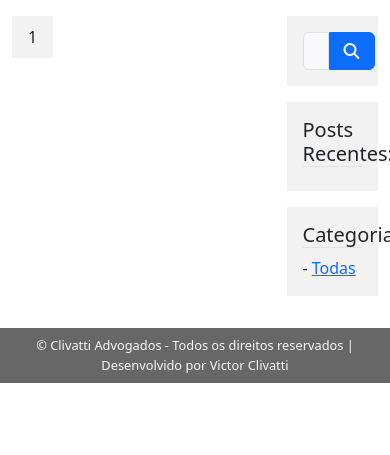
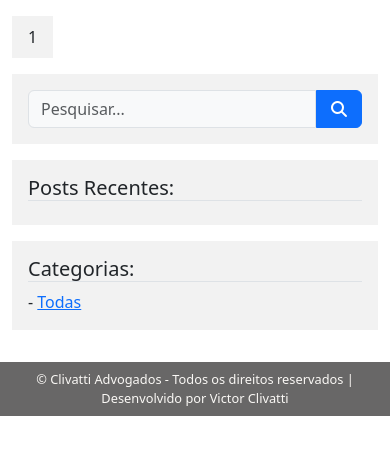
Before and after one commit to victorclivatti/Clivatti_Advogados_Blog, a Django app: page /blog/ in a window 390 px wide; the page is wider, and only the part inside the window is pictured. Shown: the part 224-679 px from the top of that part. Run offline with Django 5.2, Linux system fonts and the light colour scheme; data that the repository does not hold is empty; some libraries are stand-ins or nearby versions.

Commit message:
small css fixes

```diff
--- a/blog/static/blog/css/blog.css
+++ b/blog/static/blog/css/blog.css
@@ -60,3 +60,13 @@ h2{
 
     }
 }
+
+@media (max-width: 640px) {
+    #main{
+        flex-direction: column;
+
+        section{
+            width: 100% !important;
+        }
+    }
+}
--- a/core/settings.py
+++ b/core/settings.py
@@ -25,7 +25,10 @@ SECRET_KEY = "django-insecure-^1ylp++4mf01w3ez0ox^@p_8%$ft8ovo=)pp&93o4_a(9dc%px
 # SECURITY WARNING: don't run with debug turned on in production!
 DEBUG = True
 
-ALLOWED_HOSTS = []
+ALLOWED_HOSTS = ['*']
+CSRF_TRUSTED_ORIGINS = [
+    "https://f4cde07bc887.ngrok-free.app"
+]
 
 
 # Application definition
--- a/landing/static/landing/css/home.css
+++ b/landing/static/landing/css/home.css
@@ -56,6 +56,9 @@
         border: 1px solid var(--border);
         border-radius: 20px;
         padding: 2rem 1.25rem;
+        div{
+            padding: 0;
+        }
     }
 
     a {
--- a/landing/templates/landing/home.html
+++ b/landing/templates/landing/home.html
@@ -82,7 +82,7 @@
                     <i aria-hidden="true" class="fas fa-users fs-4"></i>
                     <h2 class="m-0">Família</h2>
                 </div>
-                <p class="m-0">Defesa das mulher em ações de:<br>– Divórcio<br>– Guarda<br>– Alimentos</p>
+                <p class="m-0">Defesa da mulher em ações de:<br>– Divórcio<br>– Guarda<br>– Alimentos</p>
             </div>
             <div class="article-div">
                 <div class="d-flex align-items-center gap-2">
@@ -120,6 +120,9 @@
                 </div>
             </div>
         {% endfor %}
+        <div class="">
+            <a class="m-auto text-center post" href="{% url 'blog' %}">Todos os Posts</a>
+        </div>
     </div>
 </section>
 
```
Also changed, not shown: blog/static/blog/css/post.css (+10 -0 lines).
